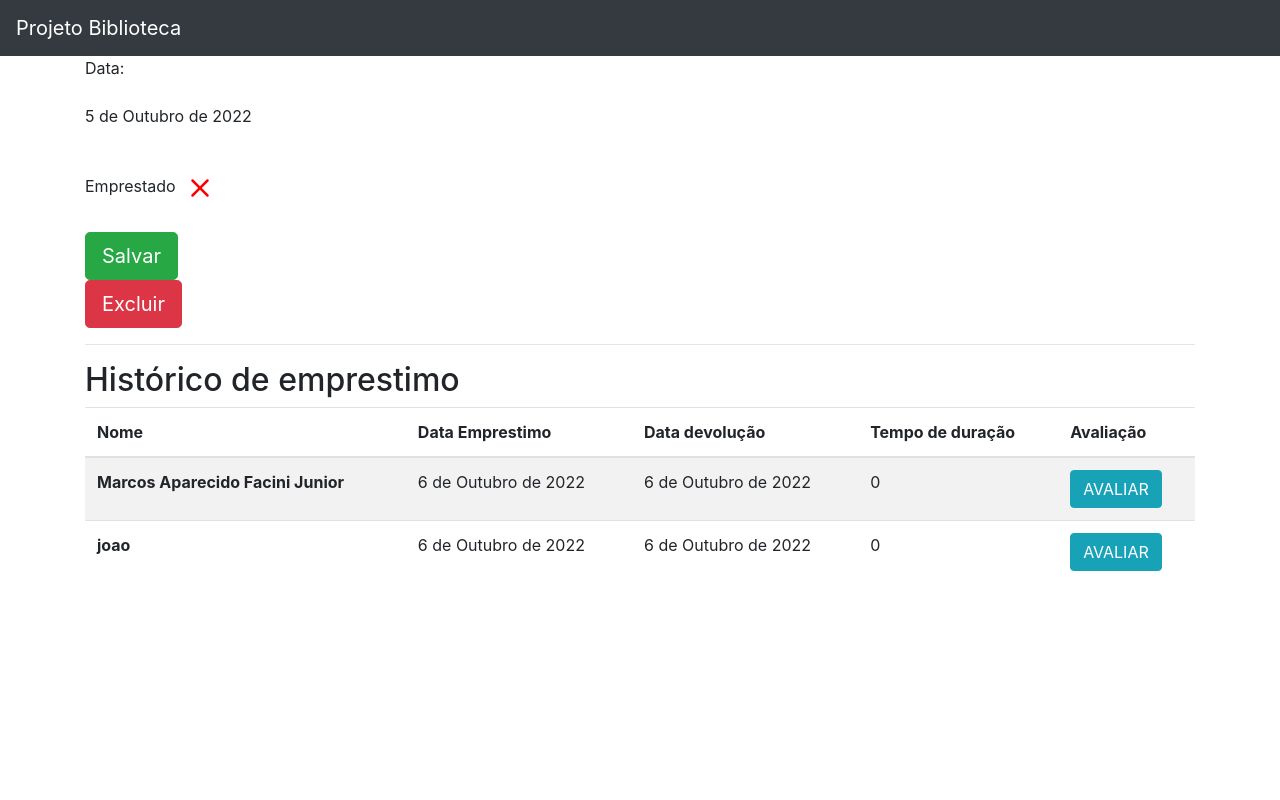
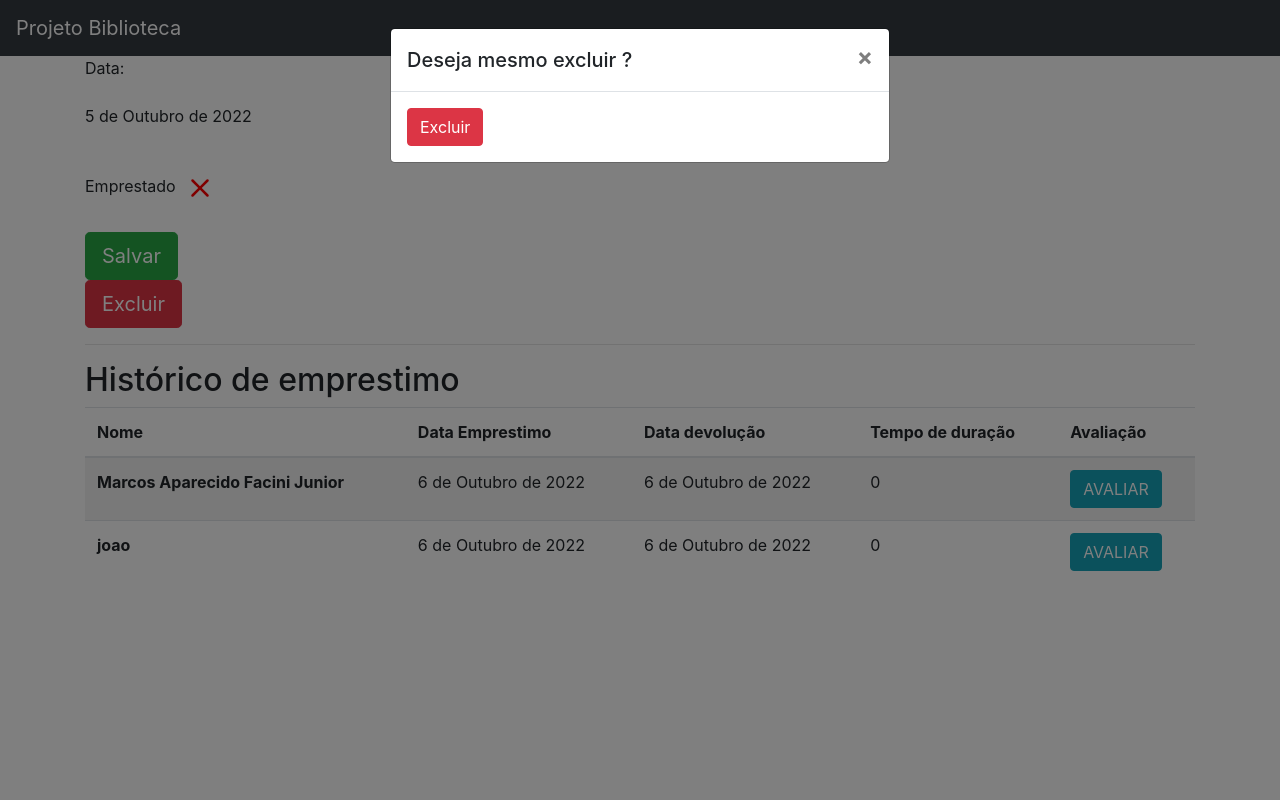
Before and after one commit to marcosfacini/Projeto_Biblioteca, a Django app: template livro/templates/ver_livro.html in a window 1280 px wide, after a click on "Excluir". Run offline with Django 4.2, Linux system fonts and the light colour scheme; the template is opened without the code that fills it: values that come from a table or form of the project are taken from there, others are empty; data comes from the database, SQL or seed files in the repository; both versions use the stored data as it was after the commit.

Commit message:
botão excluir livro

```diff
--- a/livro/templates/ver_livro.html
+++ b/livro/templates/ver_livro.html
@@ -2,6 +2,26 @@
 {% load filtros %}
 
 {% block 'conteudo' %}
+
+<div class="modal fade" id="exampleModal2" tabindex="-1" role="dialog" aria-labelledby="exampleModalLabel2" aria-hidden="true">
+  <div class="modal-dialog" role="document">
+    <div class="modal-content">
+      <div class="modal-header">
+        <h5 class="modal-title" id="exampleModalLabel">Deseja mesmo excluir ?</h5>
+        <button type="button" class="close" data-dismiss="modal" aria-label="Close">
+          <span aria-hidden="true">&times;</span>
+        </button>
+      </div>
+      <div class="modal-body">
+
+
+        <a href="{% url 'excluir_livro' id_livro %}" class="btn btn-danger">Excluir</a>
+
+      </div>
+
+    </div>
+  </div>
+</div>
 
 <div class="container">
 
--- a/livro/urls.py
+++ b/livro/urls.py
@@ -4,6 +4,7 @@ from. import views
 urlpatterns = [
     path('home/', views.home, name='home'),
     path('ver_livros/<int:id>', views.ver_livros, name='ver_livros'),
-    path('cadastrar_livro/', views.cadastrar_livro, name='cadastrar_livro')
+    path('cadastrar_livro/', views.cadastrar_livro, name='cadastrar_livro'),
+    path('excluir_livro/<int:id>', views.excluir_livro, name='excluir_livro'),
 
 ]
```
Also changed, not shown: livro/views.py (+7 -1 lines), biblioteca/templates/base.html (line endings or trailing spaces), db.sqlite3.
